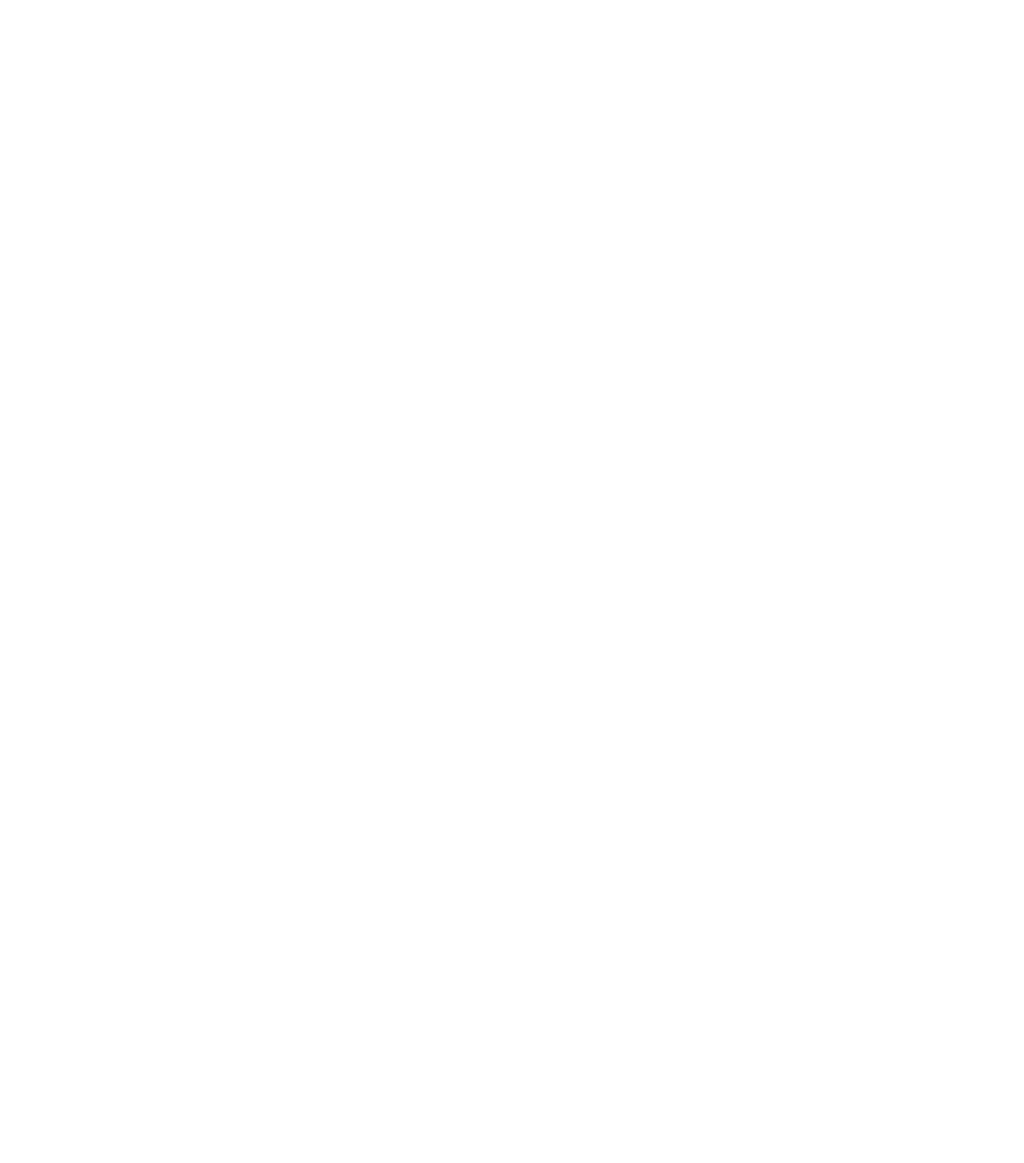
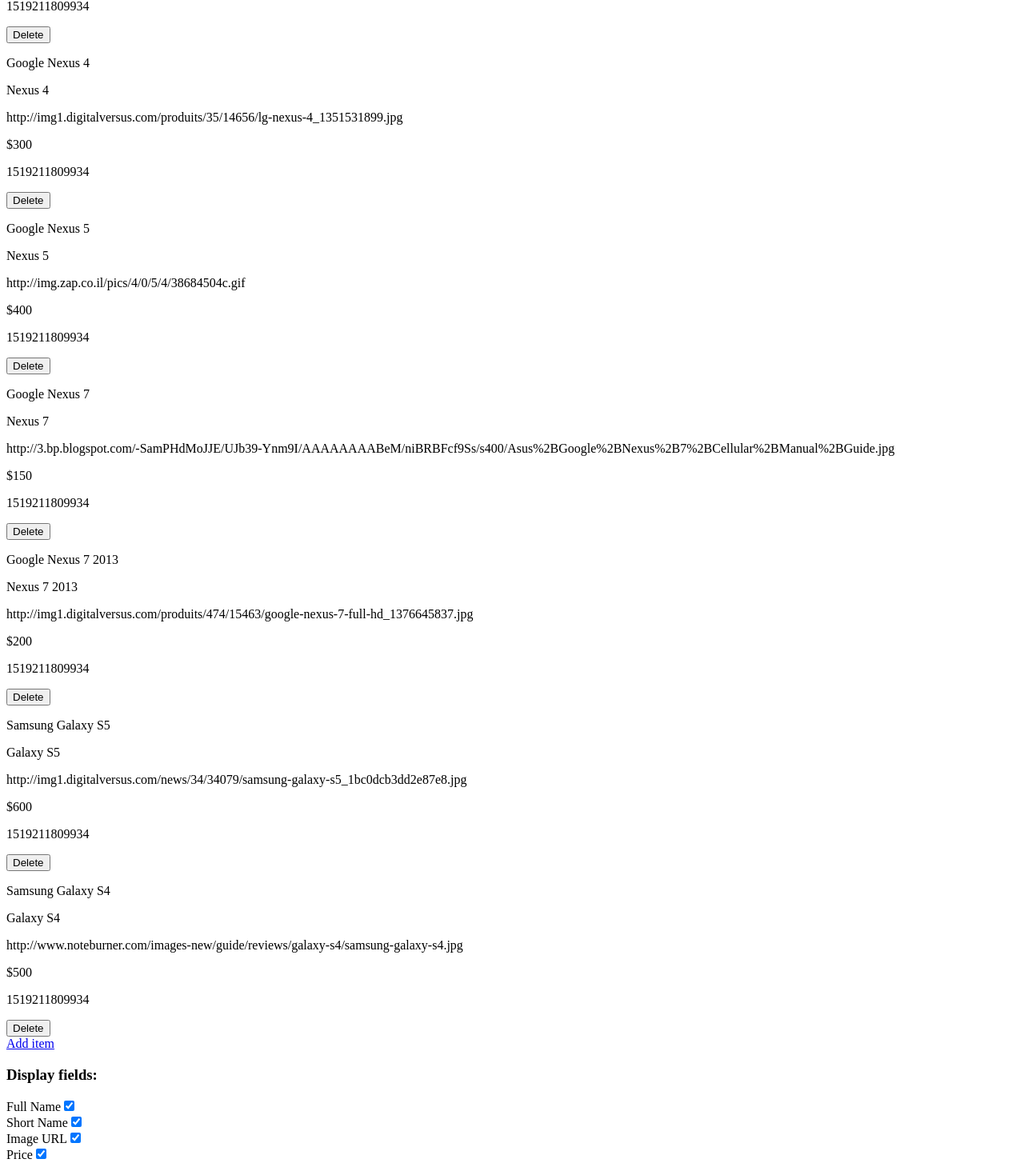
Before and after one commit to ThomasjNix/coding-project-securly, an Angular app: page / in a window 1280 px wide. Shown: the part 774-2228 px from the top of the page at 80% size. Before the commit the page ends 800 px from the top, so only its background shows below. Built offline with nearby package versions, Linux system fonts and the light colour scheme.

Commit message:
Configure add/delete, proof of concept column selection

```diff
--- a/src/app/http/mock-api-interceptor.interceptor.ts
+++ b/src/app/http/mock-api-interceptor.interceptor.ts
@@ -41,28 +41,19 @@
         case '/api/product/add-product':
           if (request.body instanceof Product) {
             this.addNewProduct(request.body);
-            body = this.getLocallyStoredProductList
+            body = this.getLocallyStoredProductList();
           } else {
             hasError = true;
             error = 'Invalid parameters provided';
           }
           break;
-        default:
-          body = [];
-      }
-    } else {
-      switch (request.url) {
-        case '/api/product/delete':
-          if (request.body instanceof Product) {
-            if (this.deleteProduct(request.body)) {
-              body = this.getLocallyStoredProductList
+        case '/api/products/delete':
+          if (request.body instanceof Array) {
+            this.deleteProducts(request.body);
+            body = this.getLocallyStoredProductList();
           } else {
             hasError = true;
-              error = 'Product not found';
-            }
-          } else {
-            hasError = true;
-            error = 'Product not found';
+            error = 'Invalid list of products provided';
           }
           break;
         default:
@@ -110,27 +101,28 @@
    * Else return false (failure - item not found)
    * @param product
    */
-  deleteProduct(product: Product): boolean {
-    const locallyStoredProductList = this.getLocallyStoredProductList();
+  deleteProducts(products: Product[]): void {
+    let locallyStoredProductList = this.getLocallyStoredProductList();
 
+    for (const product of products) {
       let itemIndex = -1;
 
       // Ensure all properties in localStorage item match provided body parameters
       locallyStoredProductList.find((listProduct, index) => {
-      for (const key in Object.keys(listProduct)) {
+        for (const key of Object.keys(listProduct)) {
           if (listProduct[key] !== product[key]) {
             return false;
           }
         }
+        itemIndex = index;
         return true;
       });
 
       if (itemIndex) {
-      locallyStoredProductList.splice(0, itemIndex);
+        locallyStoredProductList.splice(itemIndex, 1);
+      }
+    }
     localStorage.setItem('productList', JSON.stringify(locallyStoredProductList));
-      return true;
-    }
-    return false;
   }
 
   /**
--- a/src/app/products/product-list/product-list.component.html
+++ b/src/app/products/product-list/product-list.component.html
@@ -1,4 +1,33 @@
 <div class="product-list">
-    <p *ngFor="let product of productList">{{ product.fullName }}</p>
+    <div *ngFor="let product of productList">
+        <p *ngIf="shownItems.fullName">{{ product.fullName }}</p>
+        <p *ngIf="shownItems.shortName">{{ product.shortName }}</p>
+        <p *ngIf="shownItems.imageUrl">{{ product.imageUrl }}</p>
+        <p *ngIf="shownItems.price">{{ product.price }}</p>
+        <p *ngIf="shownItems.postedDate">{{ product.postedDate }}</p>
+        <button (click)="deleteItems([product])">Delete</button>
+    </div>
 </div>
 <a routerLink="/add-product">Add item</a>
+
+<h3>Display fields:</h3>
+<div>
+    <label for="fullName">Full Name</label>
+    <input type="checkbox" checked name="fullName" id="fullName" [(ngModel)]="shownItems.fullName">
+</div>
+<div>
+    <label for="shortName">Short Name</label>
+    <input type="checkbox" checked name="shortName" id="shortName" [(ngModel)]="shownItems.shortName">
+</div>
+<div>
+    <label for="imageUrl">Image URL</label>
+    <input type="checkbox" checked name="imageUrl" id="imageUrl" [(ngModel)]="shownItems.imageUrl">
+</div>
+<div>
+    <label for="price">Price</label>
+    <input type="checkbox" checked name="price" id="price" [(ngModel)]="shownItems.price">
+</div>
+<div>
+    <label for="postedDate">Posted date</label>
+    <input type="checkbox" checked name="postedDate" id="postedDate" [(ngModel)]="shownItems.postedDate">
+</div>
--- a/src/app/products/product-list/product-list.component.ts
+++ b/src/app/products/product-list/product-list.component.ts
@@ -1,4 +1,4 @@
-import { HttpClient } from '@angular/common/http';
+import { HttpClient, HttpErrorResponse } from '@angular/common/http';
 import { Component, OnInit } from '@angular/core';
 import { Product } from '../product';
 import { ProductService } from '../product.service';
@@ -11,15 +11,31 @@
 export class ProductListComponent implements OnInit {
 
   productList: Product[] = [];
+  shownItems = {
+    fullName: true,
+    shortName: true,
+    imageUrl: true,
+    price: true,
+    postedDate: true
+  };
   constructor(private http: HttpClient, private productService: ProductService) { }
 
   ngOnInit(): void {
     this.productService.getListOfProducts().subscribe(
-      (response) => {console.log(response); this.productList = response},
+      (response) => {this.productList = response},
       (error) => {
          // TODO error handling
       }
     );
   }
 
+  deleteItems(products: Product[]) {
+    this.productService.deleteProducts(products).subscribe(
+      (response: Product[]) => {this.productList = response},
+      (error: HttpErrorResponse) => {
+        // TODO error handling
+      }
+    );
+  }
+
 }
--- a/src/app/products/product.module.ts
+++ b/src/app/products/product.module.ts
@@ -2,7 +2,7 @@
 import { CommonModule } from '@angular/common';
 import { NewProductComponent } from './new-product/new-product.component';
 import { ProductListComponent } from './product-list/product-list.component';
-import { ReactiveFormsModule } from '@angular/forms';
+import { FormsModule, ReactiveFormsModule } from '@angular/forms';
 import { ProductRoutingModule } from './product-routing.module';
 
 @NgModule({
@@ -13,7 +13,8 @@
   imports: [
     ProductRoutingModule,
     CommonModule,
-    ReactiveFormsModule
+    ReactiveFormsModule,
+    FormsModule
   ]
 })
 export class ProductModule { }
--- a/src/app/products/product.service.ts
+++ b/src/app/products/product.service.ts
@@ -14,7 +14,11 @@
     return <Observable<any>>this.http.post('/api/product/add-product', newProduct);
   }
 
-  getListOfProducts(): Observable<any> {
-    return <Observable<any>>this.http.get('/api/products');
+  getListOfProducts(): Observable<Product[]> {
+    return <Observable<Product[]>>this.http.get('/api/products');
+  }
+
+  deleteProducts(products: Product[]): Observable<Product[]> {
+    return <Observable<Product[]>>this.http.post('/api/products/delete', products);
   }
 }
```
Lines whose indentation alone changed are shown as unchanged.
